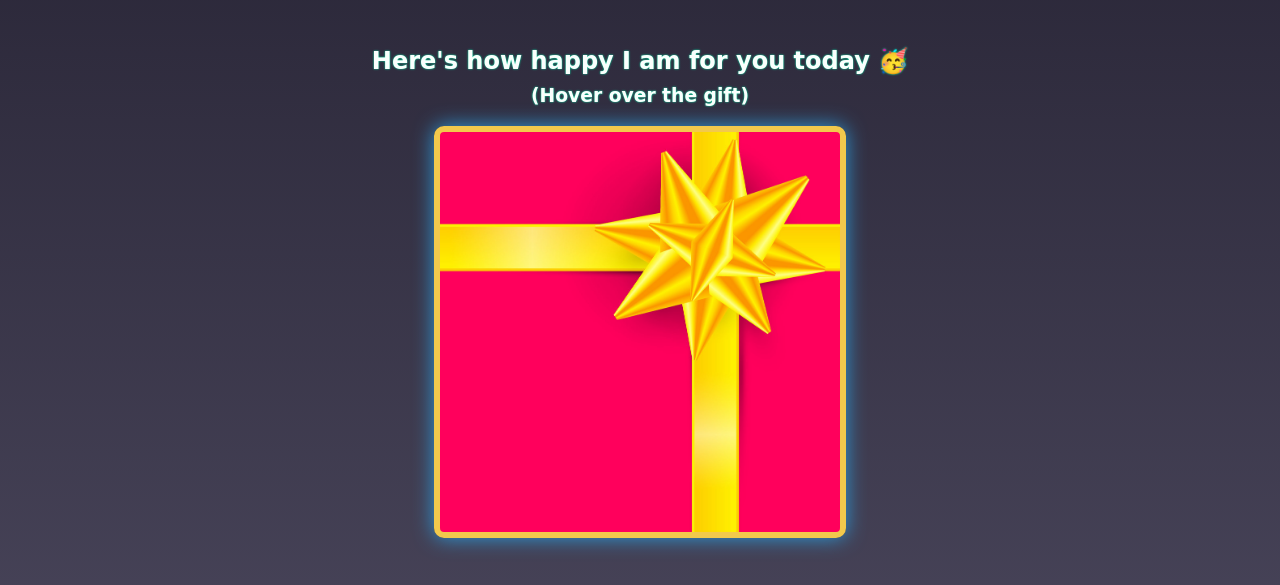
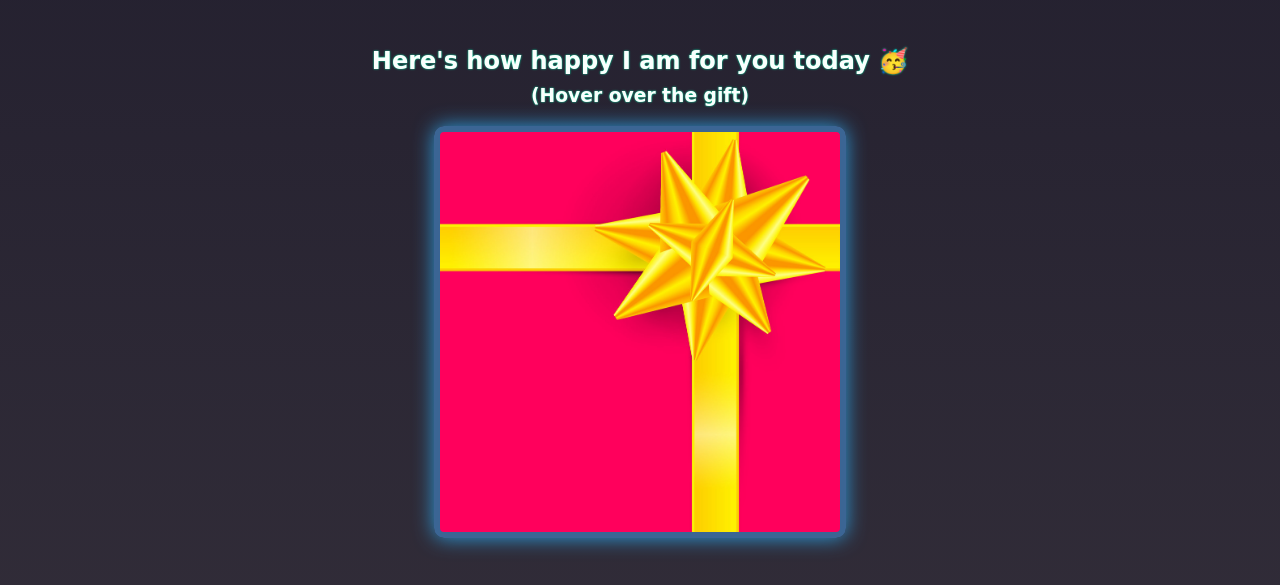
Before and after one commit to BimBim-lab/Birthday-card, a plain HTML site: page index.html in a window 1280 px wide. Shown: the part 346-931 px from the top of the page. Drawn offline with Linux system fonts and the light colour scheme; a web font is replaced by a local one.

Commit message:
Update styles.css

```diff
--- a/styles.css
+++ b/styles.css
@@ -1,7 +1,7 @@
 body {
     text-align: center;
     font-family: 'Happy Monkey', cursive;
-    background: linear-gradient(#1f1c2c, #928DAB);
+    background: linear-gradient(#1f1c2c, #534b4f);
     color: #FAFFFD;
 }
 
@@ -58,7 +58,7 @@ h1, h2, h3, h4, p {
     margin: 20px auto;
     max-width: 400px;
     height: 400px;
-    border: 6px solid #F2C94C; /* fun party yellow */
+    border: 6px solid #3b6594; /* fun party yellow */
     border-radius: 10px;
     background-image: url("images/gift-cover.jpg");
     background-size: cover;
```
